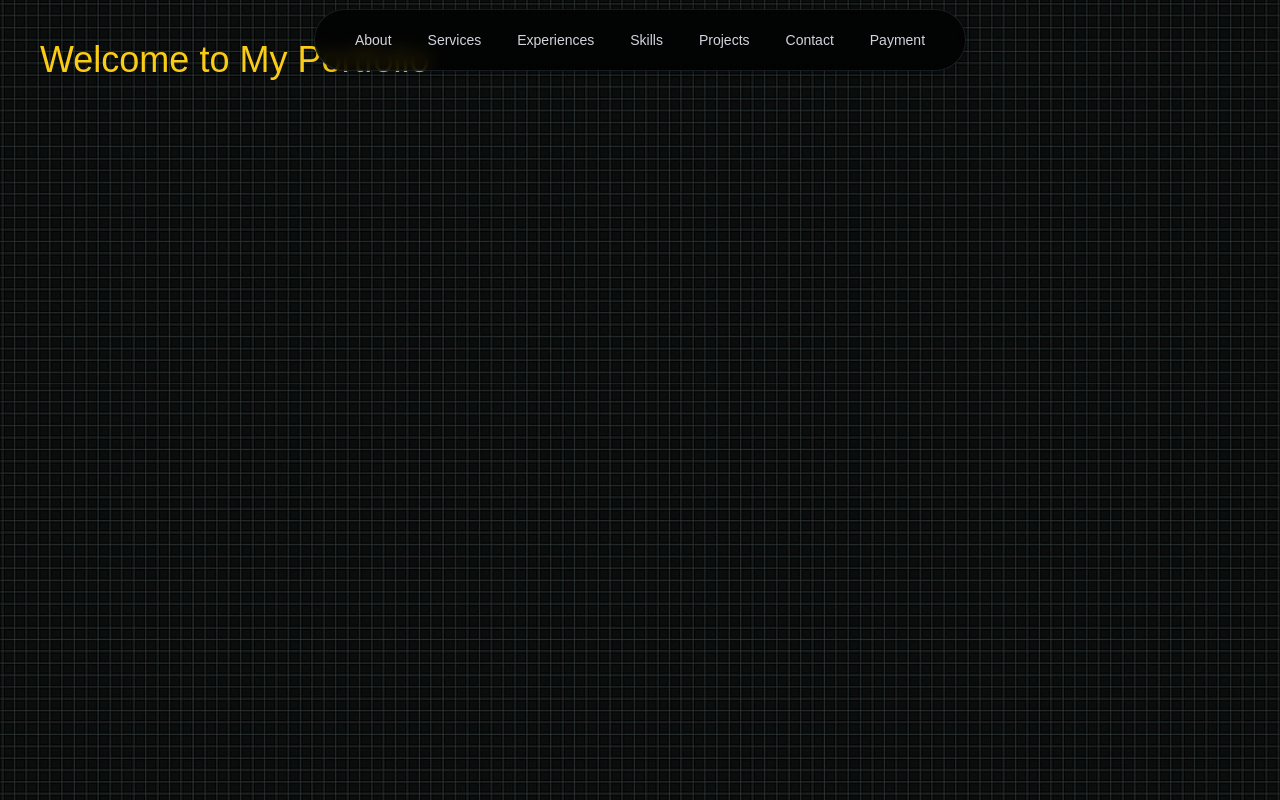
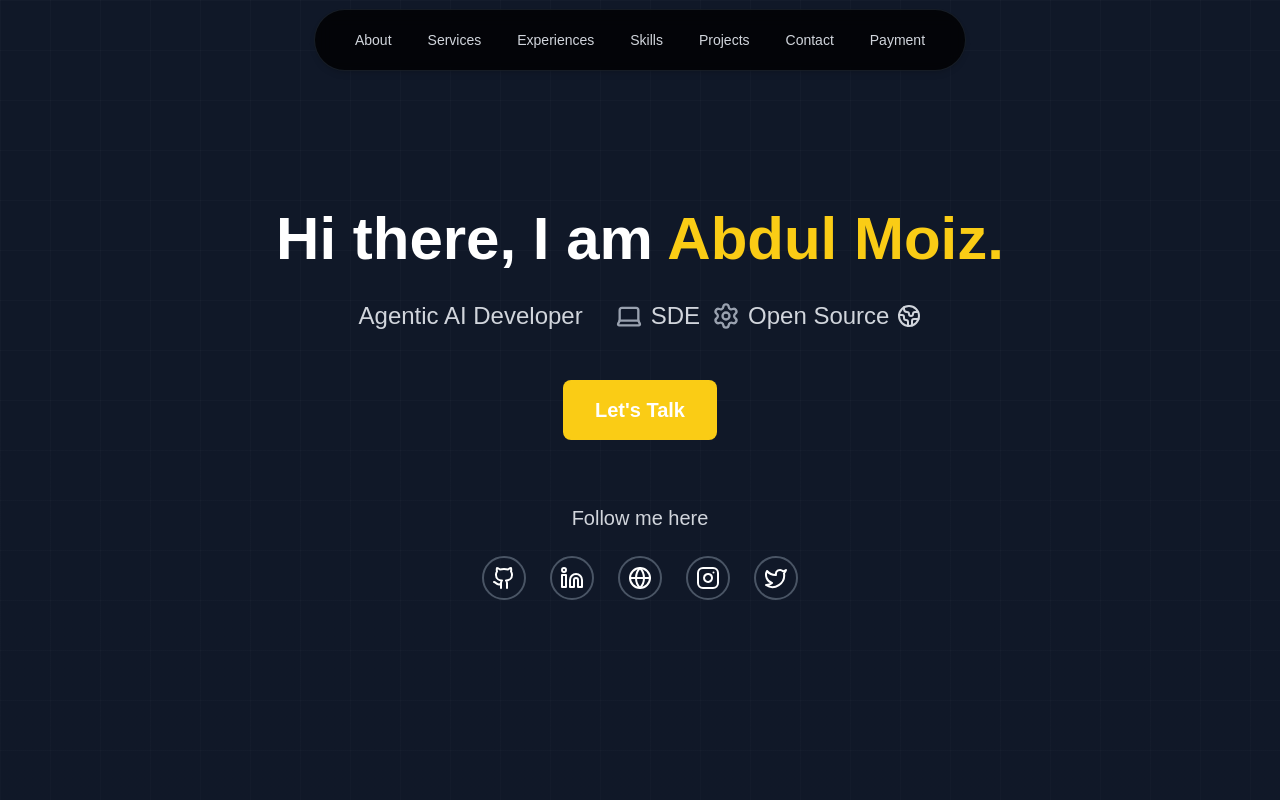
Before and after one commit to moizdevhub/moizfolio, a Next.js app: page / in a window 1280 px wide. Built offline with nearby package versions, Linux system fonts and the light colour scheme.

Commit message:
Add About section layout to homepage

```diff
--- a/src/app/page.tsx
+++ b/src/app/page.tsx
@@ -1,14 +1,17 @@
 // This code belongs in a JSX/TSX file, like app/page.tsx or a component
 import React from 'react';
+import AboutMe from '@/components/sections/About';
+
+
 
 const Home = () => {
   return (
-    // Correctly applying the background with a string path in a Tailwind class
-    // You should remove the `import grid_image from ...` from your .js file if you use this method
+
     <div className="bg-[url('/grid_bg.png')] bg-cover bg-center h-96 w-full">
-      <h1 className="text-primary text-4xl p-10">Welcome to My Portfolio</h1>
+      <AboutMe />
     </div>
   );
 };
 
+
 export default Home;
--- /dev/null
+++ b/src/components/sections/About.tsx
@@ -0,0 +1,201 @@
+'use client';
+
+import React from 'react';
+import { Github, Linkedin, Instagram, Globe, Twitter, Laptop, Settings, Earth } from 'lucide-react';
+
+// TypeScript interfaces for component props
+interface SocialLink {
+  name: string;
+  url: string;
+  icon: React.ReactNode;
+  label: string;
+}
+
+interface HeroSectionProps {
+  name?: string;
+  title?: string;
+  socialLinks?: SocialLink[];
+  ctaText?: string;
+  ctaLink?: string;
+  onCtaClick?: () => void;
+}
+
+const HeroSection: React.FC<HeroSectionProps> = ({
+  name = "Abdul Moiz",
+  title = "Agentic AI Developer",
+  ctaText = "Let's Talk",
+  ctaLink = "#contact",
+  onCtaClick,
+  socialLinks = [
+    {
+      name: "GitHub",
+      url: "https://github.com/nikhilrajput",
+      icon: <Github className="w-[14px] h-[14px] md:w-4 md:h-4  lg:w-6 lg:h-6" />,
+      label: "Visit GitHub profile"
+    },
+    {
+      name: "LinkedIn",
+      url: "https://linkedin.com/in/nikhilrajput",
+      icon: <Linkedin className="w-[14px] h-[14px] md:w-4 md:h-4  lg:w-6 lg:h-6" />,
+      label: "Connect on LinkedIn"
+    },
+    {
+      name: "Blog",
+      url: "https://blog.nikhilrajput.com",
+      icon: <Globe className="w-[14px] h-[14px] md:w-4 md:h-4  lg:w-6 lg:h-6" />,
+      label: "Read my blog"
+    },
+    {
+      name: "Instagram",
+      url: "https://instagram.com/nikhilrajput",
+      icon: <Instagram className="w-[14px] h-[14px] md:w-4 md:h-4  lg:w-6 lg:h-6" />,
+      label: "Follow on Instagram"
+    },
+    {
+      name: "Twitter",
+      url: "https://twitter.com/nikhilrajput",
+      icon: <Twitter className="w-[14px] h-[14px] md:w-4 md:h-4  lg:w-6 lg:h-6" />,
+      label: "Follow on Twitter"
+    }
+  ]
+}) => {
+  const handleCtaClick = (e: React.MouseEvent) => {
+    if (onCtaClick) {
+      e.preventDefault();
+      onCtaClick();
+    }
+  };
+
+  return (
+    <section className="relative min-h-screen bg-gray-900 text-white flex items-center justify-center overflow-hidden">
+      {/* Background Grid Pattern - matches the design exactly */}
+      <div
+        className="absolute inset-0 opacity-20"
+        style={{
+          backgroundImage: `
+            linear-gradient(rgba(255, 255, 255, 0.1) 1px, transparent 1px),
+            linear-gradient(90deg, rgba(255, 255, 255, 0.1) 1px, transparent 1px)
+          `,
+          backgroundSize: '50px 50px'
+        }}
+      />
+
+      {/* Main Content Container */}
+      <div className="relative z-10 text-center px-4 sm:px-6 lg:px-8 max-w-5xl mx-auto">
+
+        {/* Main Heading - "Hi there, I am [Name]" */}
+        <h1 className="text-4xl sm:text-5xl md:text-5xl lg:text-6xl  font-bold leading-tight mb-6">
+          <span className="text-white">Hi there, I am </span>
+          <span className="text-primary">{name}.</span>
+        </h1>
+
+        {/* Subtitle with Developer Title and Icons */}
+        {/* <div className="flex items-center justify-center  gap-3 mb-12 text-lg sm:text-xl md:text-2xl text-gray-300">
+          <span>{title}</span>
+          <Laptop className="w-6 h-6 sm:w-7 sm:h-7 text-gray-400" />
+          <span className="text-[13px]  md:text-[1.2rem] lg:text-[1.3rem] xl:text-2xl">SDE</span>
+          <Settings className="w-6 h-6 sm:w-7 sm:h-7 text-gray-400" />
+          <span className="text-[13px] md:text-[1.2rem] lg:text-[1.3rem] xl:text-2xl">Open Source</span>
+          <div className="w-3 h-3 bg-primary rounded-full"></div>
+        </div>
+         */}
+
+<div className="flex flex-col sm:flex-row items-center justify-center gap-3 mb-12 text-lg sm:text-xl md:text-2xl text-gray-300 text-center sm:space-x-4 sm:gap-4">
+  {/* Title */}
+  <div className="flex items-center gap-2">
+    <span>{title}</span>
+  </div>
+
+  {/* Icons + Labels */}
+  <div className="flex items-center gap-3">
+    <div className="flex items-center gap-2">
+      <Laptop className="w-6 h-6 sm:w-7 sm:h-7 text-gray-400" />
+      <span className="text-[13px] md:text-[1.2rem] lg:text-[1.3rem] xl:text-2xl">SDE</span>
+    </div>
+
+    <div className="flex items-center gap-2">
+      <Settings className="w-6 h-6 sm:w-7 sm:h-7 text-gray-400" />
+      <div className='flex items-center gap-2'>
+         <span className="text-[13px] md:text-[1.2rem] lg:text-[1.3rem] xl:text-2xl">
+        Open Source
+      </span>
+       <Earth />
+      </div>
+
+    </div>
+  </div>
+</div>
+
+
+
+
+
+
+        {/* Call-to-Action Button */}
+
+   <div className="mb-10 sm:mb-12 md:mb-16">
+  <a
+    href={ctaLink}
+    onClick={handleCtaClick}
+    className="inline-block
+               px-6 py-3
+               sm:px-8 sm:py-4
+               md:px-4 md:py-3
+               lg:px-8 lg:py-4
+               bg-primary
+               text-white
+               font-semibold
+               text-base sm:text-lg md:text-sm lg:text-xl
+               rounded-lg
+               transition-all duration-300
+               hover:scale-105
+               hover:shadow-lg hover:shadow-emerald-500/25
+               focus:outline-none focus:ring-4 focus:ring-primary/50"
+    role="button"
+    tabIndex={0}
+  >
+    {ctaText}
+  </a>
+</div>
+
+
+
+        {/* Social Links Section */}
+        <div className="space-y-6">
+          <h2 className="text-lg sm:text-xl text-gray-300 font-medium">
+            Follow me here
+          </h2>
+
+          {/* Social Icons */}
+          <div className="flex items-center justify-center gap-4 sm:gap-6">
+            {socialLinks.map((social, index) => (
+              <a
+                key={index}
+                href={social.url}
+                target="_blank"
+                rel="noopener noreferrer"
+                aria-label={social.label}
+                className="group relative p-2 rounded-full border-2 border-gray-600 hover:border-emerald-400 transition-all duration-300 hover:scale-110 focus:outline-none focus:ring-4 focus:ring-emerald-500/50"
+              >
+                <span className=" text-white group-hover:text-emerald-400 transition-colors duration-300">
+                  {social.icon}
+                </span>
+
+                {/* Tooltip on hover */}
+                <span className="absolute -top-12 left-1/2 transform -translate-x-1/2 px-3 py-1 bg-gray-800 text-white text-sm rounded-md opacity-0 group-hover:opacity-100 transition-opacity duration-300 pointer-events-none whitespace-nowrap border border-gray-600">
+                  {social.name}
+                  <span className="absolute top-full left-1/2 transform -translate-x-1/2 w-0 h-0 border-l-4 border-r-4 border-t-4 border-transparent border-t-gray-800"></span>
+                </span>
+              </a>
+            ))}
+          </div>
+        </div>
+      </div>
+
+      {/* Subtle gradient overlay for depth */}
+      <div className="absolute inset-0 bg-gradient-to-b from-transparent via-transparent to-gray-900/20 pointer-events-none" />
+    </section>
+  );
+};
+
+export default HeroSection;
```
